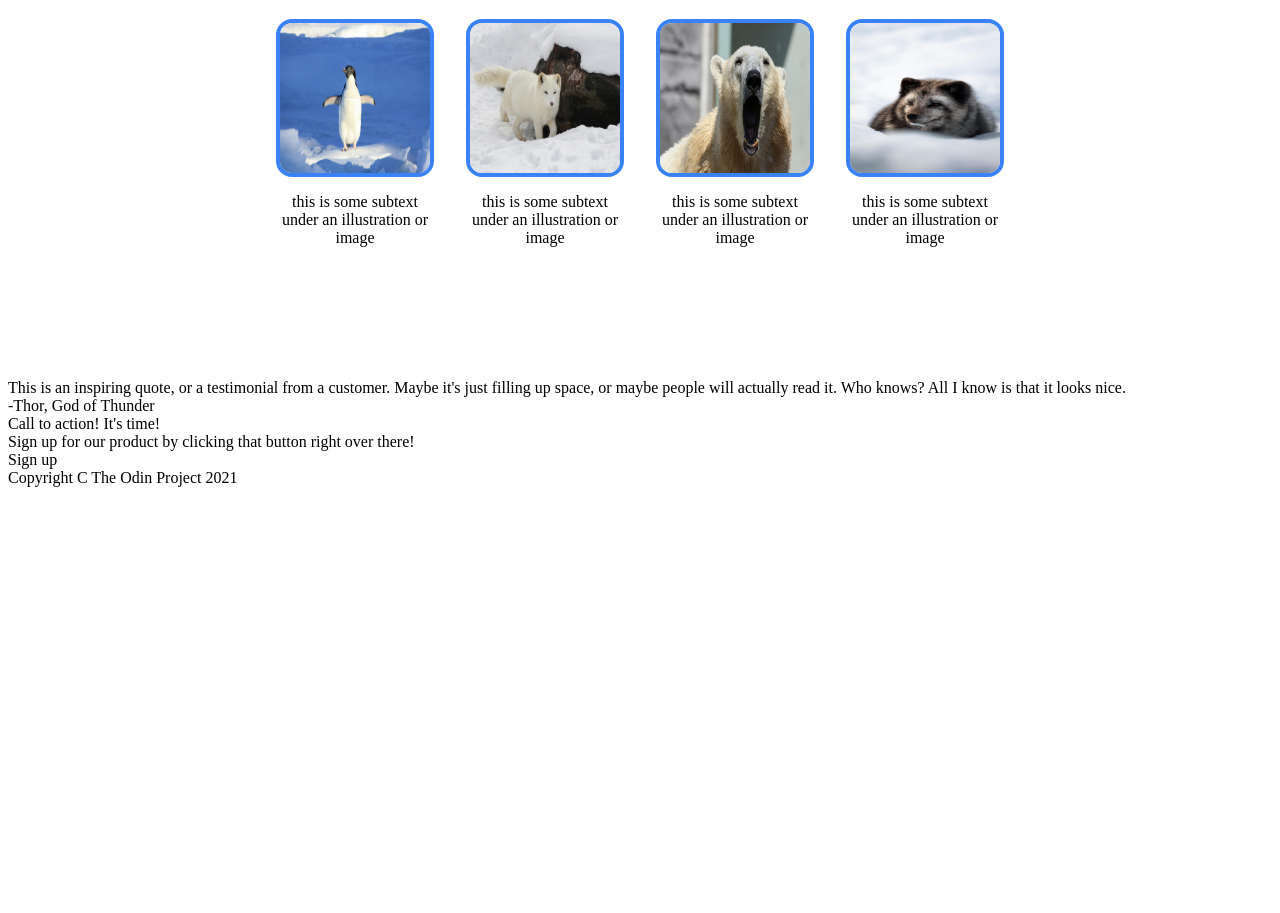
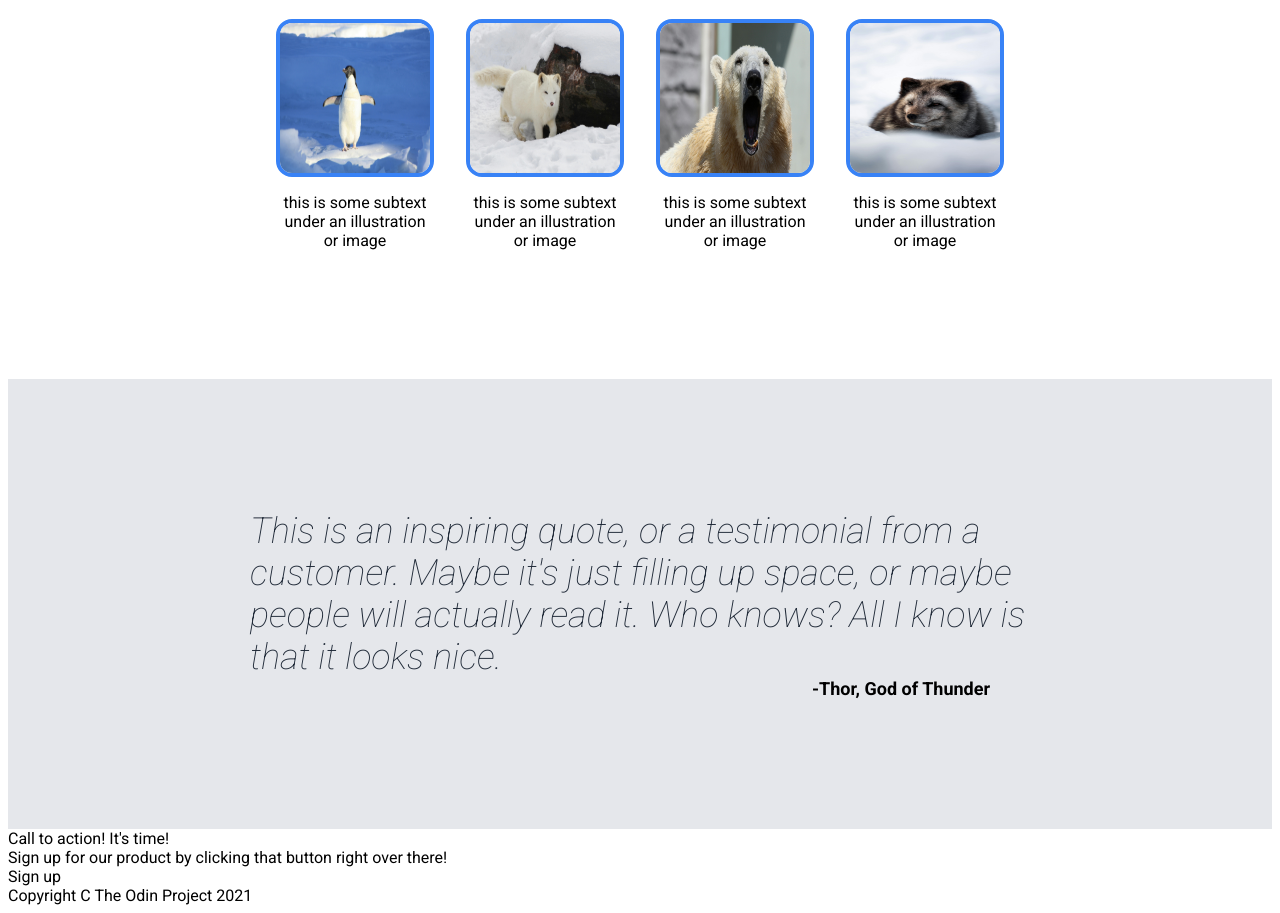
Before and after one commit to zc789/landing-page, a plain HTML site: page index.html in a window 1280 px wide. Shown: the part 561-1474 px from the top of the page. Before the commit the page ends 1056 px from the top, so only its background shows below. Drawn offline with Linux system fonts and the light colour scheme.

Commit message:
Third section of the landing page is done and changed font to Roboto

```diff
--- a/index.html
+++ b/index.html
@@ -5,6 +5,9 @@
     <meta name="viewport" content="width=device-width, initial-scale=1.0">
     <title>Landing Page</title>
     <link rel="stylesheet" href="styles.css">
+    <link rel="preconnect" href="https://fonts.googleapis.com">
+    <link rel="preconnect" href="https://fonts.gstatic.com" crossorigin>
+    <link href="https://fonts.googleapis.com/css2?family=Roboto:ital,wght@0,100;0,300;0,400;0,500;0,700;0,900;1,100;1,300;1,400;1,500;1,700;1,900&display=swap" rel="stylesheet">
 </head>
 <body>
 
@@ -57,9 +60,11 @@
         </div>
     </div>
 
-    <div>
-        <div>This is an inspiring quote, or a testimonial from a customer. Maybe it's just filling up space, or maybe people will actually read it. Who knows? All I know is that it looks nice.</div>
-        <div>-Thor, God of Thunder</div>
+    <div class="part2">
+        <div class="part2-2">
+            <div class="quote">This is an inspiring quote, or a testimonial from a customer. Maybe it's just filling up space, or maybe people will actually read it. Who knows? All I know is that it looks nice.</div>
+            <div class="author">-Thor, God of Thunder</div>
+        </div>
     </div>
 
     <div>
--- a/styles.css
+++ b/styles.css
@@ -1,3 +1,7 @@
+body {
+    font-family: "Roboto";
+}
+
 header {
     background-color: #1f2937;
     display: flex;
@@ -45,7 +49,7 @@
 .secondtext {
     font-size: 18px;
     color: #e5e7eb;
-    width: 400px;
+    width: 450px;
 }
 
 .headmid {
@@ -106,3 +110,36 @@
 .part1 {
     height: 450px;
 }
+
+/*split2*/
+
+.part2 {
+    background-color: #e5e7eb;
+    height: 450px;
+}
+
+.quote {
+    font-size: 36px;
+    font-weight: 5;
+    font-style: italic;
+    color: #1f2937;
+    width: 780px;
+    font-weight: lighter;
+}
+
+.author {
+    display: flex;
+    justify-content: end;
+    text-align: end;
+    width: 700px;
+    font-weight: bolder;
+    font-size: 18px;
+}
+
+.part2-2 {
+    display: flex;
+    flex-direction: column;
+    justify-content: center;
+    align-items: center;
+    height: 450px;
+}
```
